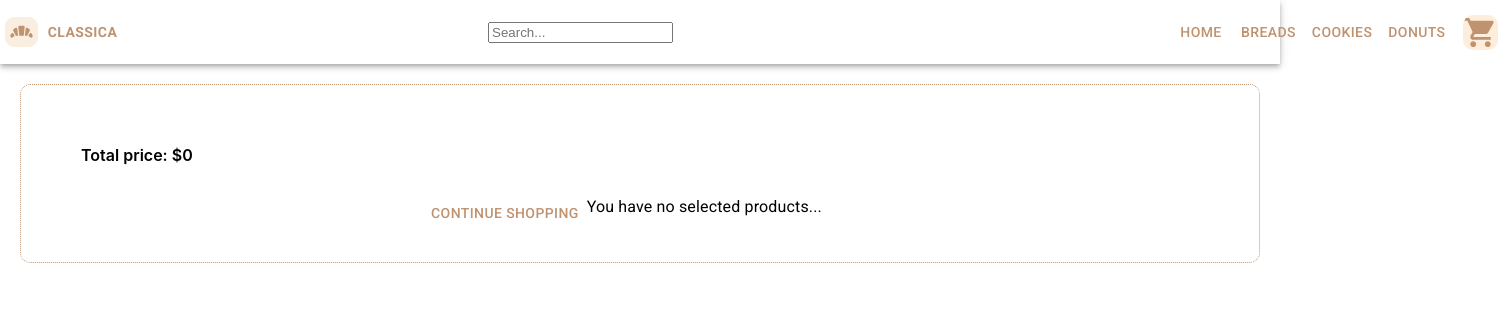
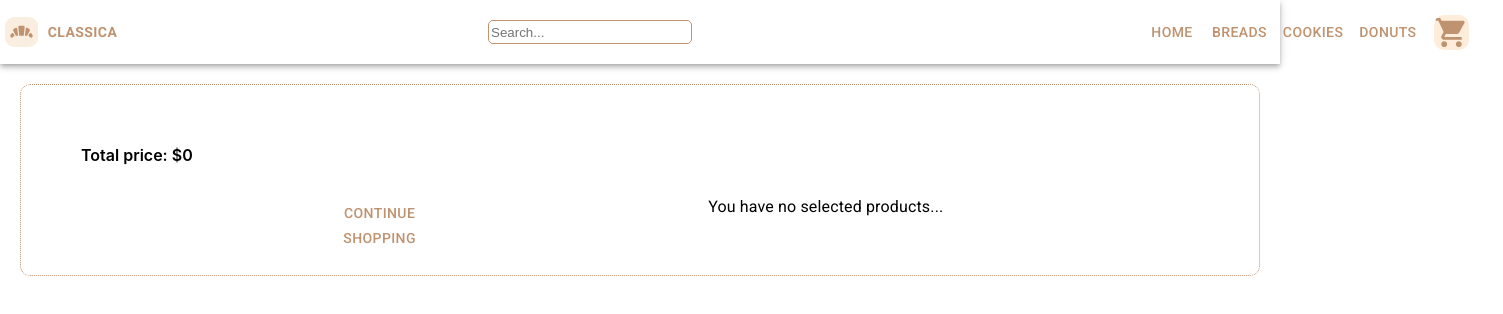
Before and after one commit to georgenicole/ClassicaEcommerce, a React (Create React App) app: page /cart in a window 1280 px wide. Shown: the top 314 px of the page, 1503 px wide, since content can reach past the window. Built offline with nearby package versions, Linux system fonts and the light colour scheme.

Commit message:
it has added changes

```diff
--- a/src/Components/HomeItems/Styles.css
+++ b/src/Components/HomeItems/Styles.css
@@ -1,8 +1,16 @@
 .homeItems-navbar {
-    display: flex;
-    margin-left: 31em;
-
+  display: flex;
+  margin-left: 28em;
 }
-.homeitems-buttons{
-    text-decoration: none;
+.homeitems-buttons {
+  text-decoration: none;
 }
+.searcher {
+border-color: #BF9270;
+  border-width: 1px;
+  border-style: solid;
+  width: 198px;
+  height: 20px;
+  border-radius: 5px;
+  cursor: pointer;
+}
--- a/src/Components/LogoTienda/LogoTienda.js
+++ b/src/Components/LogoTienda/LogoTienda.js
@@ -1,5 +1,4 @@
 import React from "react";
-import "./styles.css";
 import BakeryDiningIcon from "@mui/icons-material/BakeryDining";
 import { Button } from "@mui/material";
 import { Link } from "react-router-dom";
--- a/src/Components/NavBar/NavBar.js
+++ b/src/Components/NavBar/NavBar.js
@@ -34,7 +34,7 @@ export default function NavBar() {
         <Toolbar className="toobar">
           <LogoTienda />
           <div className="container-search">
-            <input  type="text" placeholder="Search..." onChange={handleSearch} />
+            <input  type="text" placeholder="Search..." onChange={handleSearch}  className="searcher"/>
           </div>
           <HomeItems />
           <CarWidget />
--- a/src/Containers/Cart/Cart.js
+++ b/src/Containers/Cart/Cart.js
@@ -33,18 +33,10 @@ const Cart = () => {
   };
 
   const cartMap = cart.map((producto) => {
-    console.log(producto);
     return (
-      <div
-      className="Cart-container-element"
-        key={producto.id}
-      >
+      <div className="Cart-container-element" key={producto.id}>
         <p>
-          <img
-            src={producto.image}
-            alt="imagen"
-            className="img-product-cart"
-          />
+          <img src={producto.image} alt="imagen" className="img-product-cart" />
         </p>
         <div style={{ marginLeft: 20 }}>
           <p> {producto.title}</p>
@@ -76,9 +68,19 @@ const Cart = () => {
       {isForm && <Form cerrar={handleSubmit} makeOrder={confirmarOrden} />}
       {cartMap}
       <p className="total-price">Total price: ${precioTotal}</p>
-      <div style={{  }} className="container-btns-cart">
-        <Button variant="text">
-          <Link to="/" style={{ color: "#BF9270", textDecoration: "none" }}>
+      <div className="container-btns-cart">
+        <Button
+          variant="text"
+        >
+          <Link
+            to="/"
+            style={{
+              textDecoration: "none",
+              color: "#BF9270",
+              width: 140,
+              height: 38,
+            }}
+          >
             Continue Shopping
           </Link>
         </Button>
@@ -87,20 +89,30 @@ const Cart = () => {
             <Button
               variant="text"
               onClick={() => clear()}
-              style={{ color: "#FF5D5D" }}
+              style={{
+                color: "#000",
+                backgroundColor: "#FF5D5D",
+                width: 140,
+                height: 38,
+              }}
             >
               Cancel
             </Button>
             <Button
               variant="text"
-              style={{ color: "#A0D995" }}
+              style={{
+                color: "#000",
+                backgroundColor: "#A0D995",
+                width: 150,
+                height: 38,
+                padding: 1,
+              }}
               onClick={() => {
                 handleSubmit(true);
               }}
             >
               Confirmar compra
             </Button>
-
           </>
         ) : (
           <Typography className="Notselect-products">
--- a/src/Containers/Cart/styles.css
+++ b/src/Containers/Cart/styles.css
@@ -27,8 +27,10 @@
 .container-btns-cart{
     display: flex;
     justify-content: center;
+    justify-content: space-evenly;
     margin-right: 35px;
      margin-top: 30px;
+
 }
 .total-price{
     font-weight: 600;
--- a/src/index.js
+++ b/src/index.js
@@ -11,7 +11,5 @@ root.render(
   </React.StrictMode>
 );
 
-// If you want to start measuring performance in your app, pass a function
-// to log results (for example: reportWebVitals(console.log))
-// or send to an analytics endpoint. Learn more: https://bit.ly/CRA-vitals
+
 reportWebVitals();
```
Also changed, not shown: src/Components/CarWidget/Styles.css (deleted), src/Components/LogoTienda/styles.css (deleted), src/Containers/ItemDetailContainer/Styles.css (deleted).
